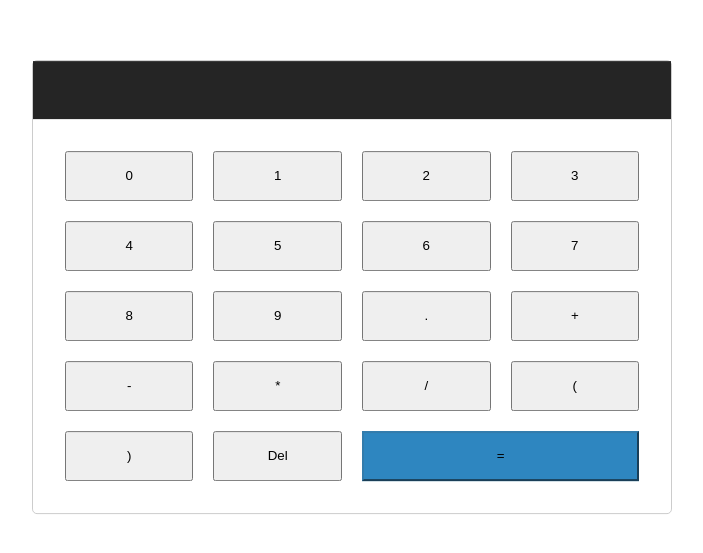
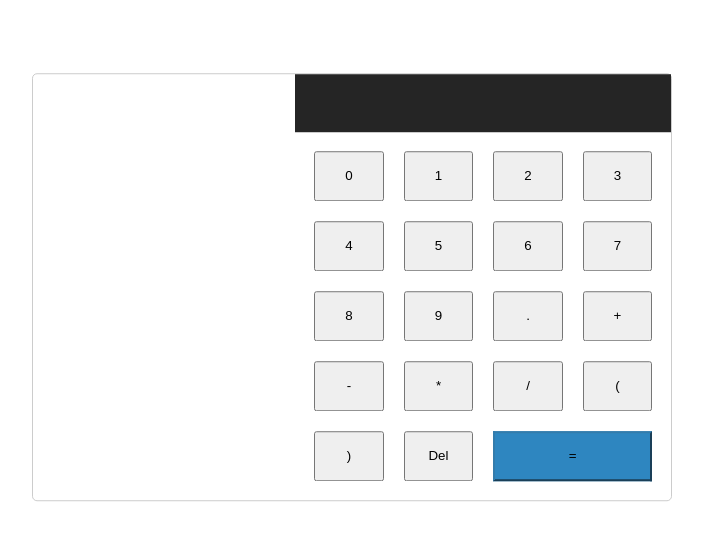
Before and after one commit to Hamza-Ghnaim/calc, a React (Create React App) app: page / in a window 1280 px wide. Shown: the part 113-666 px from the top of the page, without its empty margins (288-991 px from the left). Built offline with nearby package versions, Linux system fonts and the light colour scheme.

Commit message:
last part remaining

```diff
--- a/src/Components/Archive/History.jsx
+++ b/src/Components/Archive/History.jsx
@@ -1,8 +1,7 @@
 import React from "react";
-import classes from './History.module.css'
 
-const History = ()=>{
-    return <input type="text" className={classes.history} value="0" disabled />
+const History = (props) => {
+  return <p>hi</p>;
 };
 
-export default History
+export default History;
--- a/src/Components/Archive/History.module.css
+++ /dev/null
@@ -1,10 +0,0 @@
-.history{
-    width: 50%;
-    font-size: 5rem;
-    border: none;
-    background-color: #252525;
-    color: #fff;
-    text-align:start;
-    padding-right: 20px;
-    padding-left: 10px;
-}
--- a/src/Components/UI/Calculator.jsx
+++ b/src/Components/UI/Calculator.jsx
@@ -1,54 +1,73 @@
-import React,{useState} from "react";
+import React, { useState } from "react";
 import { useEffect } from "react";
 import classes from "./Calculator.module.css";
 import History from "../Archive/History";
-import * as math from 'mathjs';
-
-
+import * as math from "mathjs";
 
 const Calculator = (result) => {
+  const [Output, setOutput] = useState("");
+  const [Operation, setOperation] = useState([]);
 
-  const [Output,setOutput] = useState("");
-  useEffect(() => {
-    console.log(Output);
-  }, [Output]);
+  // useEffect(() => {
+  //   console.log(Operation);
+  // }, [Operation]);
 
-  const handleClick = (event)=>{
-    if (Output==="") {
-      setOutput(event.target.value)
-      show(Output)
+  // useEffect(() => {
+  //   console.log(Output);
+  //   console.log(Operation);
+  // }, [Output]);
+
+  const handleClick = (event) => {
+    if (Output === "" || Output === undefined) {
+      setOutput(event.target.value);
+      show(Output);
+    } else {
+      setOutput(Output + event.target.value);
+      show(Output);
     }
-    else{setOutput(Output+event.target.value)
-    show(Output)}
-  };
-  const deleteEntry = ()=>{
-    setOutput(Output.slice(0,-1))
-  };
-  const calculate = ()=>{
-    show(math.evaluate(Output));
-    setOutput("");
-  };
-  const show=(result)=>{
-    let screen = document.getElementById("screen");
-    screen.value =result;
   };
 
+  const deleteEntry = () => {
+    setOutput(Output.slice(0, -1));
+  };
 
-
-
-
-
+  const calculate = () => {
+    let result = math.evaluate(Output);
+    if (result !== undefined) {
+      setOperation([...Operation, Output]);
+      setOutput(result.toString());
+      show(result);
+    } else {
+      alert("please enter a valid expression");
+    }
+  };
+  const show = (result) => {
+    let screen = document.getElementById("screen");
+    screen.value = result;
+  };
 
   return (
     <div className={classes.calculator}>
-      {/* <History/> */}
-      <div className = {classes.rsection}>
-      <input type="text" id = "screen" className={classes.calculator_screen} value={Output} disabled />
-      <div id = "calculator_keys" className={classes.calculator_keys}>
+      {Operation && (
+        <div className={classes.history}>
+          {Operation.map((operation, index) => (
+            <History key={index} data={operation} />
+          ))}
+        </div>
+      )}
+      <div className={classes.rsection}>
+        <input
+          type="text"
+          id="screen"
+          className={classes.calculator_screen}
+          value={Output}
+          disabled
+        />
+        <div id="calculator_keys" className={classes.calculator_keys}>
           <button type="button" onClick={handleClick} value="0">
             0
           </button>
-        <button type="button"onClick={handleClick} value="1">
+          <button type="button" onClick={handleClick} value="1">
             1
           </button>
           <button type="button" onClick={handleClick} value="2">
@@ -99,12 +118,16 @@ const Calculator = (result) => {
           <button type="button" onClick={deleteEntry} value="Del">
             Del
           </button>
-        <button type="button" onClick={calculate} className={classes.equal} value="=">
+          <button
+            type="button"
+            onClick={calculate}
+            className={classes.equal}
+            value="="
+          >
             =
           </button>
         </div>
       </div>
-
     </div>
   );
 };
--- a/src/Components/UI/Calculator.module.css
+++ b/src/Components/UI/Calculator.module.css
@@ -8,11 +8,10 @@
   left: 50%;
   transform: translate(-50%, -50%);
   width: auto;
-
 }
 
-.rsection{
-  display:flex;
+.rsection {
+  display: flex;
   flex-direction: column;
 }
 
@@ -29,15 +28,13 @@
   grid-column-end: 5;
   background-color: #2e86c0;
   border-color: #337cac;
-
-
 }
 
-button{
-  height : 5rem;
+button {
+  height: 5rem;
 }
 
-button:hover{
+button:hover {
   background-color: red;
 }
 
@@ -55,3 +52,19 @@ button:hover{
   padding-right: 20px;
   padding-left: 10px;
 }
+
+.history {
+  height: 100%;
+  overflow-y: hidden;
+  display: flex;
+  flex-direction: column;
+  width: 70%;
+  font-size: 2rem;
+  border: none;
+  background-color: red;
+  border-color: #252525;
+  color: blue;
+  text-align: start;
+  padding-right: 20px;
+  padding-left: 10px;
+}
```
Lines whose indentation alone changed are shown as unchanged.
